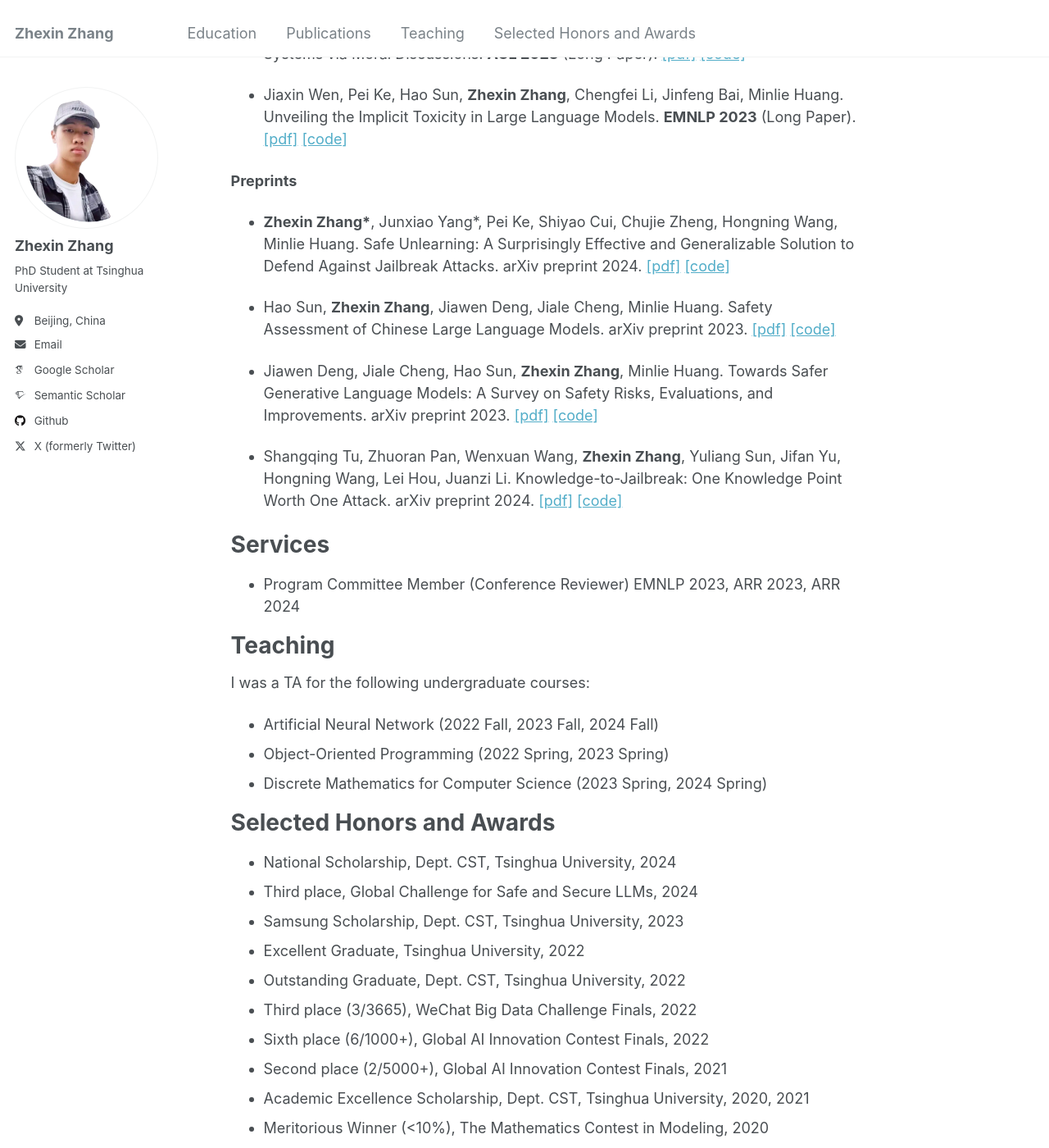
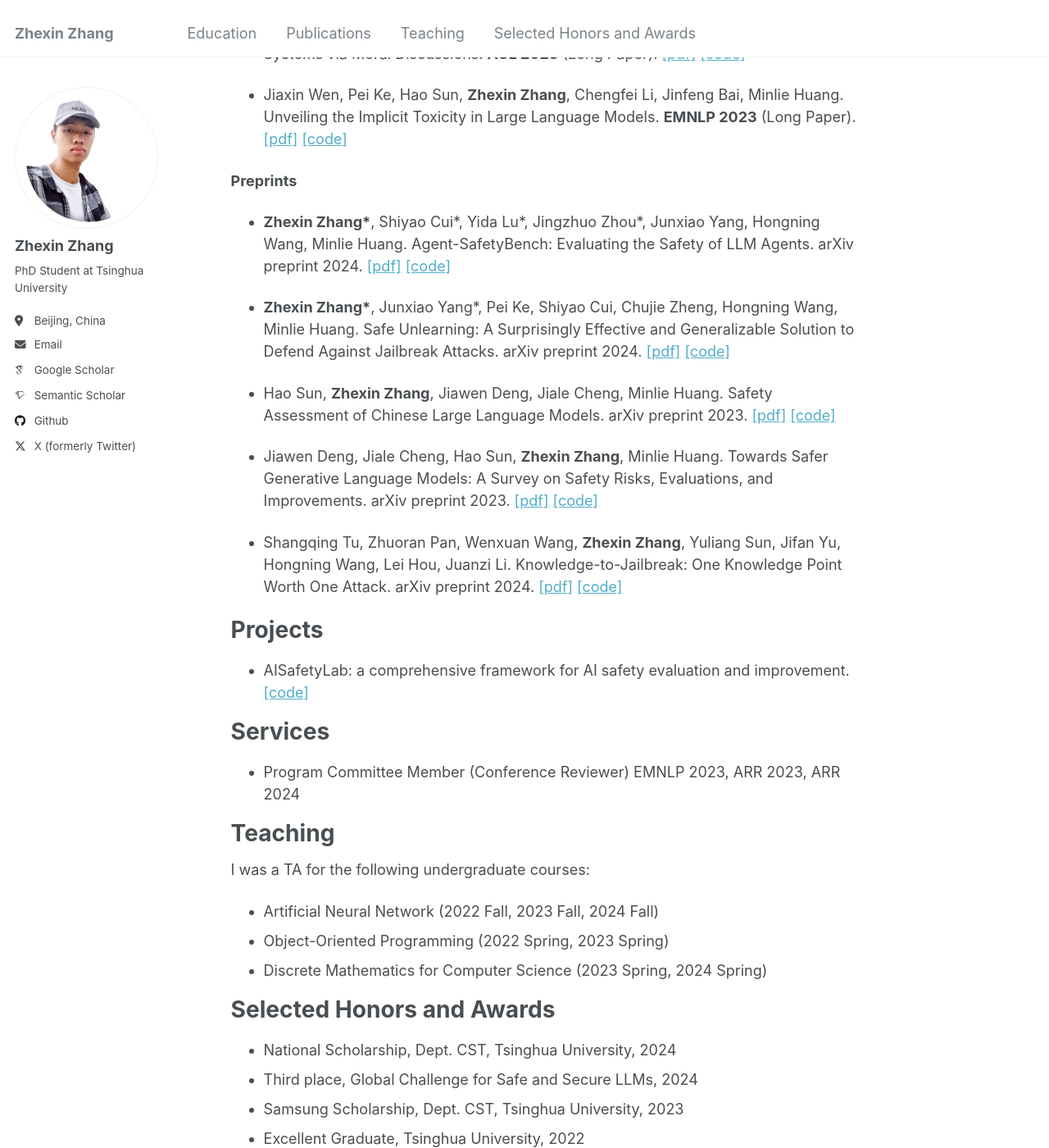
Before and after one commit to nonstopfor/nonstopfor.github.io, a Jekyll site: the page built from _pages/about.md, in a window 1280 px wide and 1400 px high, scrolled down 1742 px. Shown: the whole window at 82% size. Built offline with Jekyll 4.4.1, drawn with Linux system fonts in a browser that asks for light colours; some web fonts are replaced.

Commit message:
update readme

```diff
--- a/_pages/about.md
+++ b/_pages/about.md
@@ -49,6 +49,8 @@ Publications
 
 **Preprints**
 
++ **Zhexin Zhang\***, Shiyao Cui\*, Yida Lu\*, Jingzhuo Zhou\*, Junxiao Yang, Hongning Wang, Minlie Huang. Agent-SafetyBench: Evaluating the Safety of LLM Agents. arXiv preprint 2024. [[pdf]](https://arxiv.org/abs/2412.14470) [[code]](https://github.com/thu-coai/Agent-SafetyBench)
+
 + **Zhexin Zhang\***, Junxiao Yang\*, Pei Ke, Shiyao Cui, Chujie Zheng, Hongning Wang, Minlie Huang. Safe Unlearning: A Surprisingly Effective and Generalizable Solution to Defend Against Jailbreak Attacks. arXiv preprint 2024. [[pdf]](https://arxiv.org/abs/2407.02855) [[code]](https://github.com/thu-coai/SafeUnlearning)
 
 + Hao Sun, **Zhexin Zhang**, Jiawen Deng, Jiale Cheng, Minlie Huang. Safety Assessment of Chinese Large Language Models. arXiv preprint 2023. [[pdf]](https://arxiv.org/abs/2304.10436) [[code]](https://github.com/thu-coai/Safety-Prompts)
@@ -56,6 +58,10 @@ Publications
 + Jiawen Deng, Jiale Cheng, Hao Sun, **Zhexin Zhang**, Minlie Huang. Towards Safer Generative Language Models: A Survey on Safety Risks, Evaluations, and Improvements. arXiv preprint 2023. [[pdf]](https://arxiv.org/abs/2302.09270) [[code]](https://nonstopfor.github.io/)
 
 + Shangqing Tu, Zhuoran Pan, Wenxuan Wang, **Zhexin Zhang**, Yuliang Sun, Jifan Yu, Hongning Wang, Lei Hou, Juanzi Li. Knowledge-to-Jailbreak: One Knowledge Point Worth One Attack. arXiv preprint 2024. [[pdf]](https://arxiv.org/abs/2406.11682) [[code]](https://github.com/THU-KEG/Knowledge-to-Jailbreak/)
+
+Projects
+======
++ AISafetyLab: a comprehensive framework for AI safety evaluation and improvement. [[code]](https://github.com/thu-coai/AISafetyLab)
 
 Services
 ======
```
Also changed, not shown: 1 other file.
